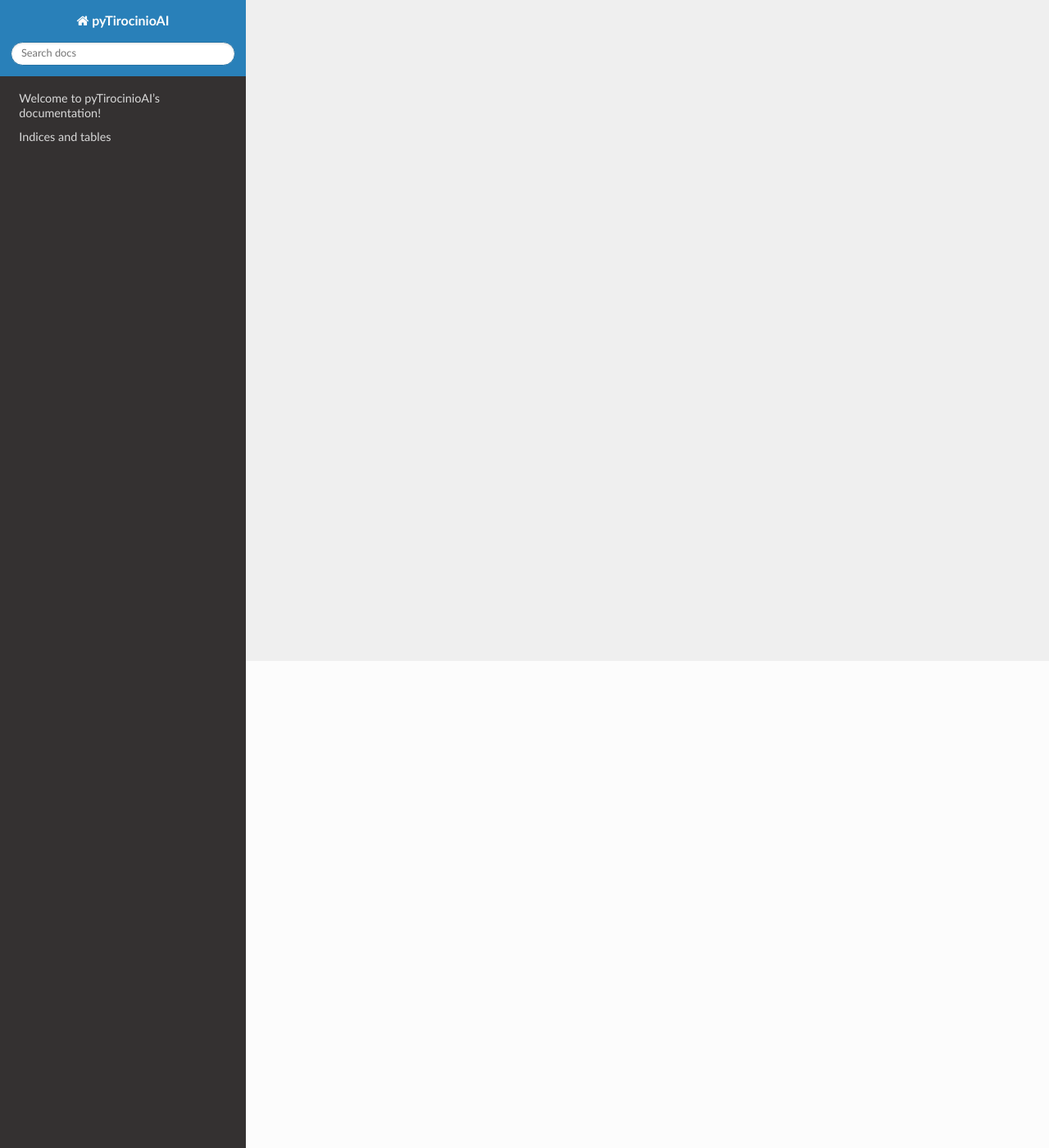
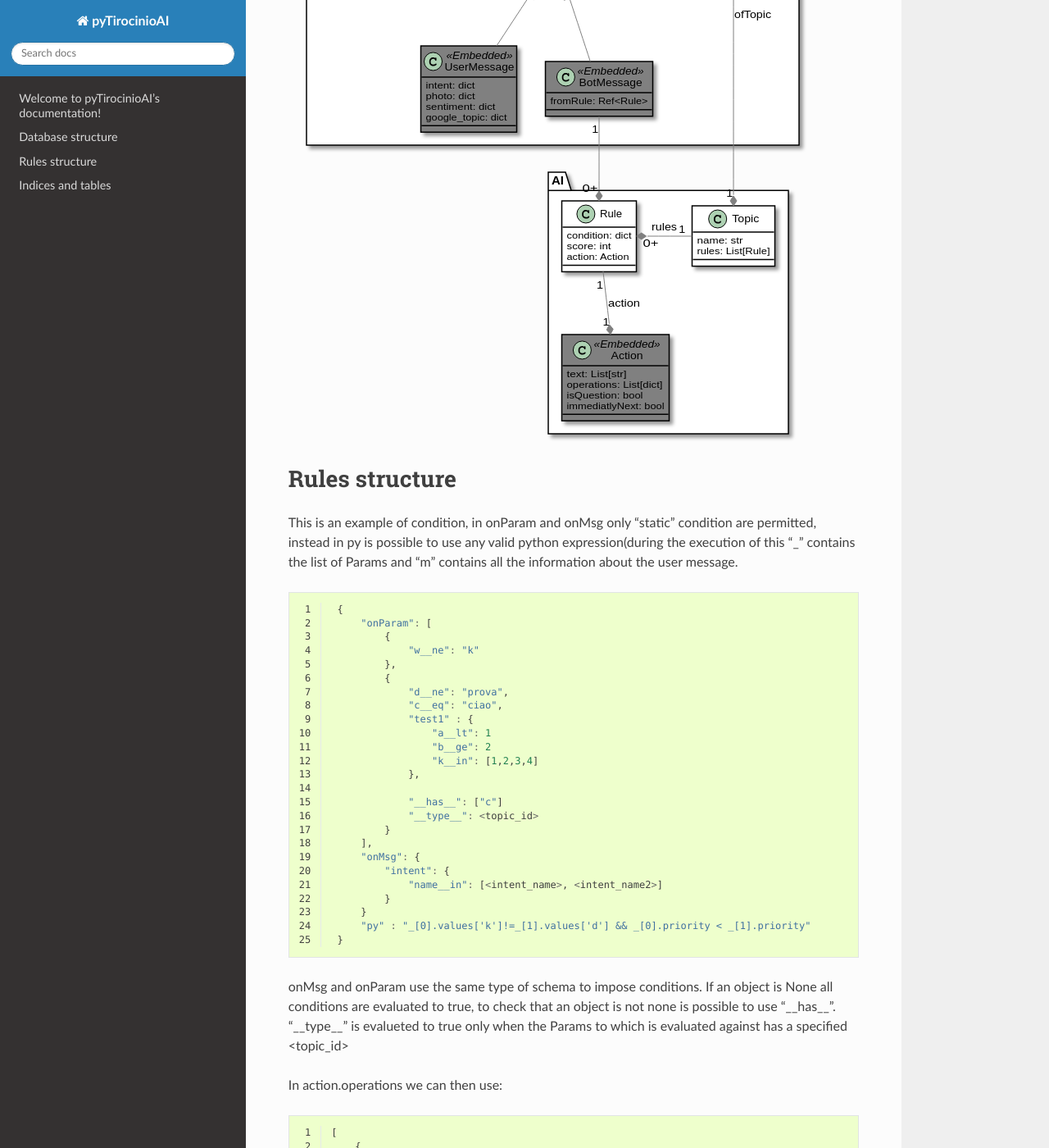
Before and after one commit to esoprana/pyTirocinioAI, a Sphinx documentation site: the page built from docs/index.rst, in a window 1280 px wide and 1400 px high, scrolled down 594 px. Shown: the whole window at 82% size. Built offline with Sphinx 7.4.7 and the Read the Docs theme 2.0.0, drawn with Linux system fonts in a browser that asks for light colours; some of the changed text lies outside the part shown.

Commit message:
Add documentation and mock option

```diff
--- a/docs/conf.py
+++ b/docs/conf.py
@@ -37,10 +37,8 @@ release = '0.1'
 # extensions coming with Sphinx (named 'sphinx.ext.*') or your custom
 # ones.
 extensions = [
-    'sphinx.ext.autodoc',
-    'sphinx.ext.intersphinx',
-    'sphinx.ext.viewcode',
-    'sphinx.ext.githubpages',
+    'sphinx.ext.autodoc', 'sphinx.ext.intersphinx', 'sphinx.ext.viewcode',
+    'sphinx.ext.githubpages'
 ]
 
 # Add any paths that contain templates here, relative to this directory.
--- a/docs/index.rst
+++ b/docs/index.rst
@@ -11,6 +11,90 @@ Welcome to pyTirocinioAI's documentation!
    :caption: Contents:
 
 
+.. image:: https://travis-ci.org/esoprana/pyTirocinioAI.svg?branch=master
+    :target: https://travis-ci.org/esoprana/pyTirocinioAI
+
+.. image:: https://api.codacy.com/project/badge/Coverage/9156448a3fd1471080b292fcea85361b
+    :target: https://www.codacy.com/app/esoprana/pyTirocinioAI?utm_source=github.com&amp;utm_medium=referral&amp;utm_content=esoprana/pyTirocinioAI&amp;utm_campaign=Badge_Coverage
+
+.. image:: https://api.codacy.com/project/badge/Grade/9156448a3fd1471080b292fcea85361b
+    :target: https://www.codacy.com/app/esoprana/pyTirocinioAI?utm_source=github.com&amp;utm_medium=referral&amp;utm_content=esoprana/pyTirocinioAI&amp;utm_campaign=Badge_Grade
+
+.. image:: https://travis-ci.org/esoprana/pyTirocinioAI.svg?branch=master
+    :target: https://esoprana.github.io/pyTirocinioAI/
+
+Database structure
+==================
+.. image:: _static/db.svg
+
+Rules structure
+===============
+This is an example of condition, in onParam and onMsg only "static" condition are permitted, instead in py is possible to use any valid python expression(during the execution of this "_" contains the list of Params and "m" contains all the information about the user message.
+
+
+.. code-block:: javascript
+   :linenos:
+
+    {
+        "onParam": [
+            {
+                "w__ne": "k"
+            },
+            {
+                "d__ne": "prova",
+                "c__eq": "ciao",
+                "test1" : {
+                    "a__lt": 1
+                    "b__ge": 2
+                    "k__in": [1,2,3,4]
+                },
+
+                "__has__": ["c"]
+                "__type__": <topic_id>
+            }
+        ],
+        "onMsg": {
+            "intent": {
+                "name__in": [<intent_name>, <intent_name2>]
+            }
+        }
+        "py" : "_[0].values['k']!=_[1].values['d'] && _[0].priority < _[1].priority"
+    }
+
+onMsg and onParam use the same type of schema to impose conditions.
+If an object is None all conditions are evaluated to true, to check that an object is not none is possible to use "__has__".
+"__type__" is evalueted to true only when the Params to which is evaluated against has a specified <topic_id>
+
+In action.operations we can then use:
+
+.. code-block:: javascript
+    :linenos:
+
+    [
+        {
+            "op": "exportNames",
+            "index": 0,
+            "val": <any valid python expression using _ or m>
+            "name": "test"
+        }, /* Writes in _[0].values['test'] = <result of valid python expression> */
+        {
+            "op": "exportNames",
+            "index": 1,
+            "val": None
+            "name": "test1"
+        }, /* Deletes 'test1' field from _[0].values */
+        {
+            "op": "popUntil",
+            "index": 2
+        }, /* Deletes all Params with priority lower than _[2].priority */
+        {
+            "op": "pop"
+        }, /* Deletes Params on top of stack */
+        {
+            "op": "push",
+            "topic": <id_of_topic>
+        }, /* Adds topic on top of stack(and last of _) */
+    ]
 
 Indices and tables
 ==================
```
Also changed, not shown: docs/_static/db.svg (added), 5 other files.
